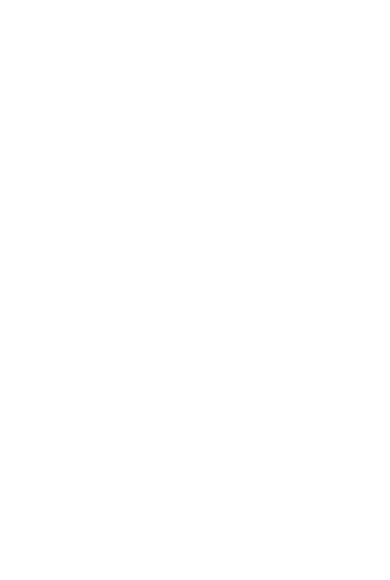
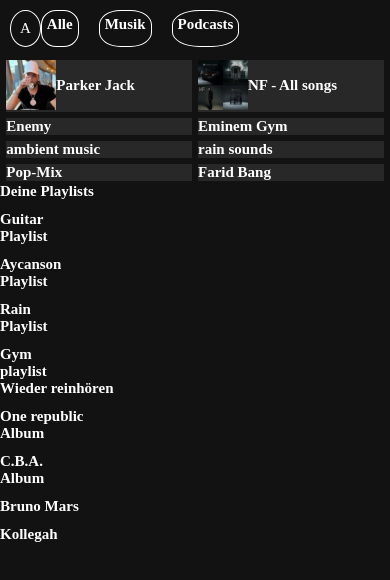
Before and after one commit to AycanSon/Layout-Kevo, a plain HTML site: page index.html in a window 390 px wide. Drawn offline with Linux system fonts and the light colour scheme.

Commit message:
Created first header Layout and CSS (Mobile Version first)

```diff
--- a/index.html
+++ b/index.html
@@ -3,12 +3,138 @@
   <head>
     <meta charset="UTF-8" />
     <meta name="viewport" content="width=device-width, initial-scale=1.0" />
-    <title>Document</title>
+    <link rel="stylesheet" href="style.css" />
+    <title>Spotify App</title>
   </head>
-
   <body>
-    <header></header>
-    <main></main>
+    <header>
+      <nav>
+        <div id="account">A</div>
+        <div class="nav-bar">
+          <div class="all">
+            <h1>Alle</h1>
+          </div>
+          <div class="music">
+            <h1>Musik</h1>
+          </div>
+          <div class="podcasts">
+            <h1>Podcasts</h1>
+          </div>
+        </div>
+      </nav>
+    </header>
+    <div class="playlist-header">
+      <div class="playlist playlist1">
+        <div>
+          <img
+            width="50vh"
+            height="50vh"
+            src="headerplaylist/Parker Jack.jpg"
+            alt=""
+          />
+        </div>
+        <div class="title playlist-title1"><h2>Parker Jack</h2></div>
+      </div>
+      <div class="playlist playlist2">
+        <div>
+          <img
+            width="50vh"
+            height="50vh"
+            src="headerplaylist/NF - All songs.jpg"
+            alt=""
+          />
+        </div>
+        <div class="title playlist-title2"><h2>NF - All songs</h2></div>
+      </div>
+      <div class="playlist playlist3">
+        <div><img src="" alt="" /></div>
+        <div class="title playlist-title3"><h2>Enemy</h2></div>
+      </div>
+      <div class="playlist playlist4">
+        <div><img src="" alt="" /></div>
+        <div class="title playlist-title4"><h2>Eminem Gym</h2></div>
+      </div>
+      <div class="playlist playlist5">
+        <div><img src="" alt="" /></div>
+        <div class="title playlist-title5"><h2>ambient music</h2></div>
+      </div>
+      <div class="playlist playlist6">
+        <div><img src="" alt="" /></div>
+        <div class="title playlist-title6"><h2>rain sounds</h2></div>
+      </div>
+      <div class="playlist playlist7">
+        <div><img src="" alt="" /></div>
+        <div class="title playlist-title7"><h2>Pop-Mix</h2></div>
+      </div>
+      <div class="playlist playlist8">
+        <div><img src="" alt="" /></div>
+        <div class="title playlist-title8"><h2>Farid Bang</h2></div>
+      </div>
+    </div>
+    <main>
+      <div class="your-playlists">
+        <h1>Deine Playlists</h1>
+        <div class="playlists-titles">
+          <div class="guitar-playlist">
+            <img src="" alt="" />
+            <div>
+              <h2>Guitar</h2>
+              <h2>Playlist</h2>
+            </div>
+          </div>
+          <div class="AycanSon">
+            <img src="" alt="" />
+            <div>
+              <h2>Aycanson</h2>
+              <h2>Playlist</h2>
+            </div>
+          </div>
+          <div class="rain-playlist">
+            <img src="" alt="" />
+            <div>
+              <h2>Rain</h2>
+              <h2>Playlist</h2>
+            </div>
+          </div>
+          <div class="gym-playlist">
+            <img src="" alt="" />
+            <div>
+              <h2>Gym</h2>
+              <h2>playlist</h2>
+            </div>
+          </div>
+        </div>
+      </div>
+      <div class="hear-again">
+        <h1>Wieder reinhören</h1>
+      </div>
+      <div class="hear-again-titles">
+        <div class="one-republic-bestof">
+          <img src="" alt="" />
+          <div>
+            <h2>One republic</h2>
+            <h2>Album</h2>
+          </div>
+        </div>
+        <div class="CBA">
+          <img src="" alt="" />
+          <div>
+            <h2>C.B.A.</h2>
+            <h2>Album</h2>
+          </div>
+        </div>
+        <div class="Bruno-Mars">
+          <img src="" alt="" />
+          <h2>Bruno Mars</h2>
+        </div>
+        <div class="Kollegah">
+          <img src="" alt="" />
+          <div>
+            <h2>Kollegah</h2>
+          </div>
+        </div>
+      </div>
+    </main>
     <footer></footer>
   </body>
 </html>
--- /dev/null
+++ b/style.css
@@ -0,0 +1,74 @@
+* {
+  margin: 0;
+  padding: 0;
+  box-sizing: border-box;
+}
+
+html {
+  font-size: 62.5%;
+  color: white;
+}
+
+h1 {
+  font-size: 1.5rem;
+}
+
+nav {
+  display: flex;
+  padding: 1rem;
+}
+
+.all {
+  border: 1px solid white;
+  border-radius: 40%;
+  padding: 5px;
+}
+
+.playlist-header {
+  display: flex;
+  flex-wrap: wrap;
+  justify-content: center;
+  gap: 6px;
+  padding: 2.5px;
+}
+
+.playlist {
+  display: flex;
+  background-color: rgb(40, 40, 40);
+  width: 22vh;
+}
+
+.title {
+  display: flex;
+  align-items: center;
+}
+
+.music {
+  border: 1px solid white;
+  border-radius: 40%;
+  padding: 5px;
+}
+
+.podcasts {
+  border: 1px solid white;
+  border-radius: 40%;
+  padding: 5px;
+}
+
+#account {
+  border: 1px solid white;
+  border-radius: 50%;
+  font-size: 1.5rem;
+  padding: 0.9rem;
+}
+
+.nav-bar {
+  display: flex;
+  gap: 2rem;
+}
+
+@media only screen and (min-width: 330px) and (max-width: 430px) {
+  body {
+    background-color: rgb(18, 18, 18);
+  }
+}
```
Also changed, not shown: headerplaylist/Eminem Gym.jpg (added), headerplaylist/Enemy.jpg (added), headerplaylist/Farid Bang.jpg (added), headerplaylist/Kollegah mix.jpg (added), headerplaylist/NF - All songs.jpg (added), headerplaylist/Parker Jack.jpg (added), headerplaylist/ambient.jpg (added), headerplaylist/rain.jpg (added).
